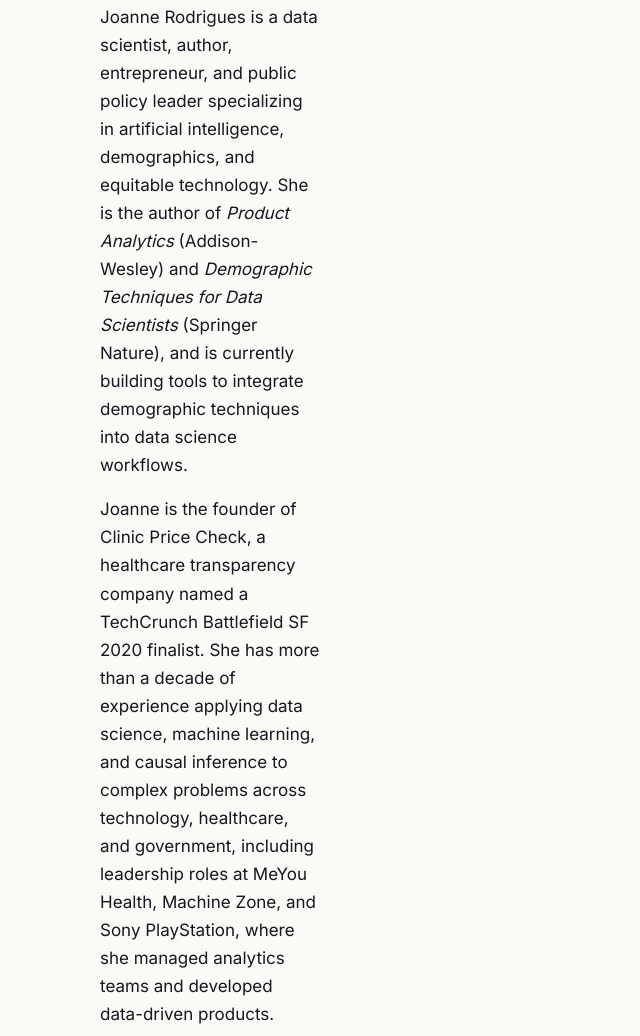
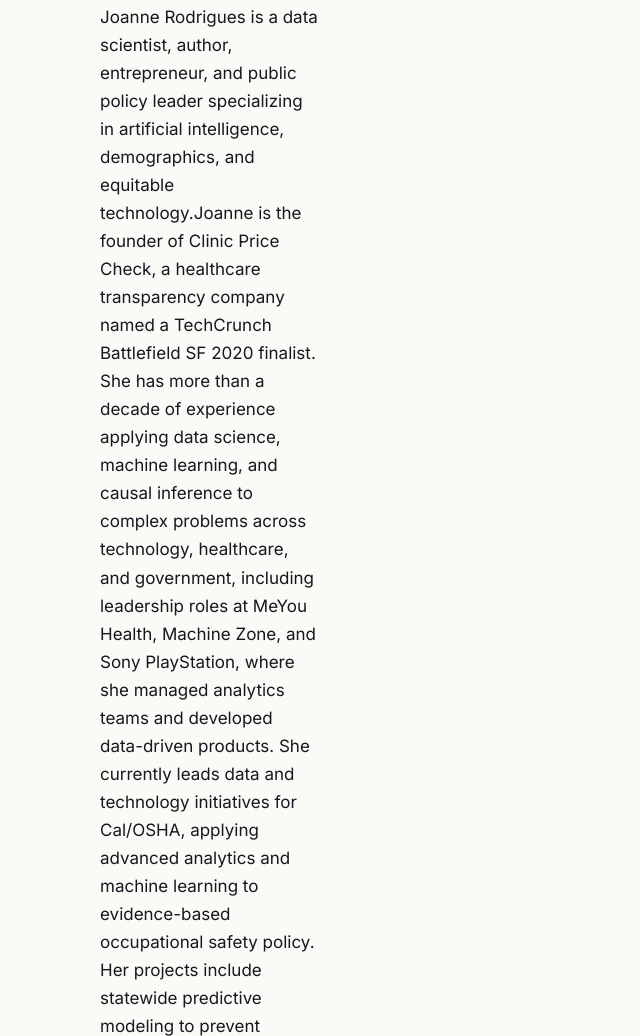
Before and after one commit to jr177/BookWebsiteMarketing, a plain HTML site: page index.html in a window 1280 px wide. Shown: the part 3566-4602 px from the top of the page, without its empty margins (0-640 px from the left). Drawn offline with Linux system fonts and the light colour scheme.

Commit message:
Update index.html

```diff
--- a/index.html
+++ b/index.html
@@ -362,17 +362,10 @@
           <h2>About the author</h2>
           <p>
             Joanne Rodrigues is a data scientist, author, entrepreneur, and public policy leader specializing in
-            artificial intelligence, demographics, and equitable technology. She is the author of
-            <em>Product Analytics</em> (Addison-Wesley) and <em>Demographic Techniques for Data Scientists</em>
-            (Springer Nature), and is currently building tools to integrate demographic techniques into data science workflows.
-          </p>
-          <p>
-            Joanne is the founder of Clinic Price Check, a healthcare transparency company named a TechCrunch Battlefield SF 2020
+            artificial intelligence, demographics, and equitable technology.Joanne is the founder of Clinic Price Check, a healthcare transparency company named a TechCrunch Battlefield SF 2020
             finalist. She has more than a decade of experience applying data science, machine learning, and causal inference
             to complex problems across technology, healthcare, and government, including leadership roles at MeYou Health,
             Machine Zone, and Sony PlayStation, where she managed analytics teams and developed data-driven products.
-          </p>
-          <p>
             She currently leads data and technology initiatives for Cal/OSHA, applying advanced analytics and machine learning to
             evidence-based occupational safety policy. Her projects include statewide predictive modeling to prevent
             occupational heat-related fatalities and Valley Fever deaths, risks that disproportionately affect low-income Hispanic and
```
